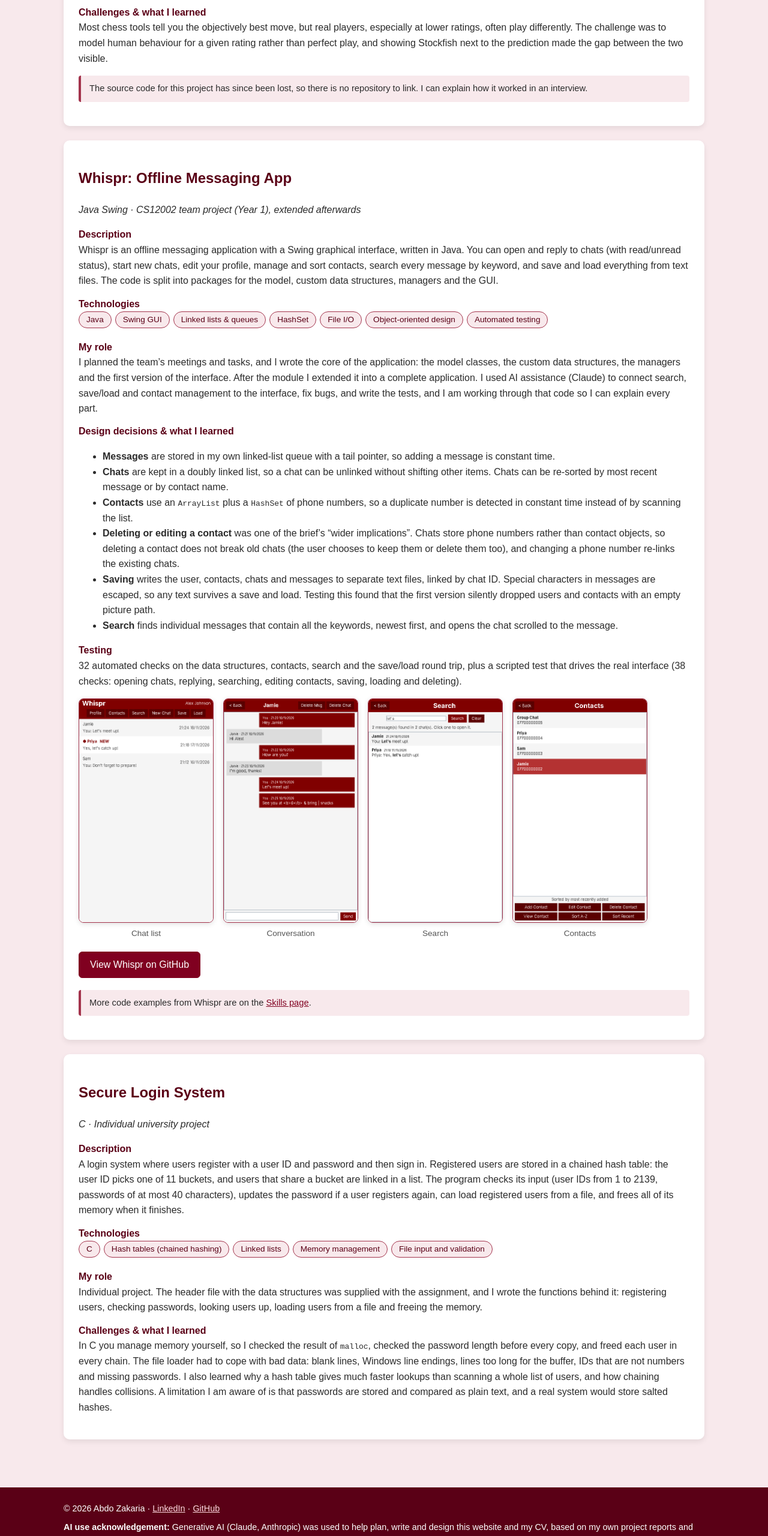
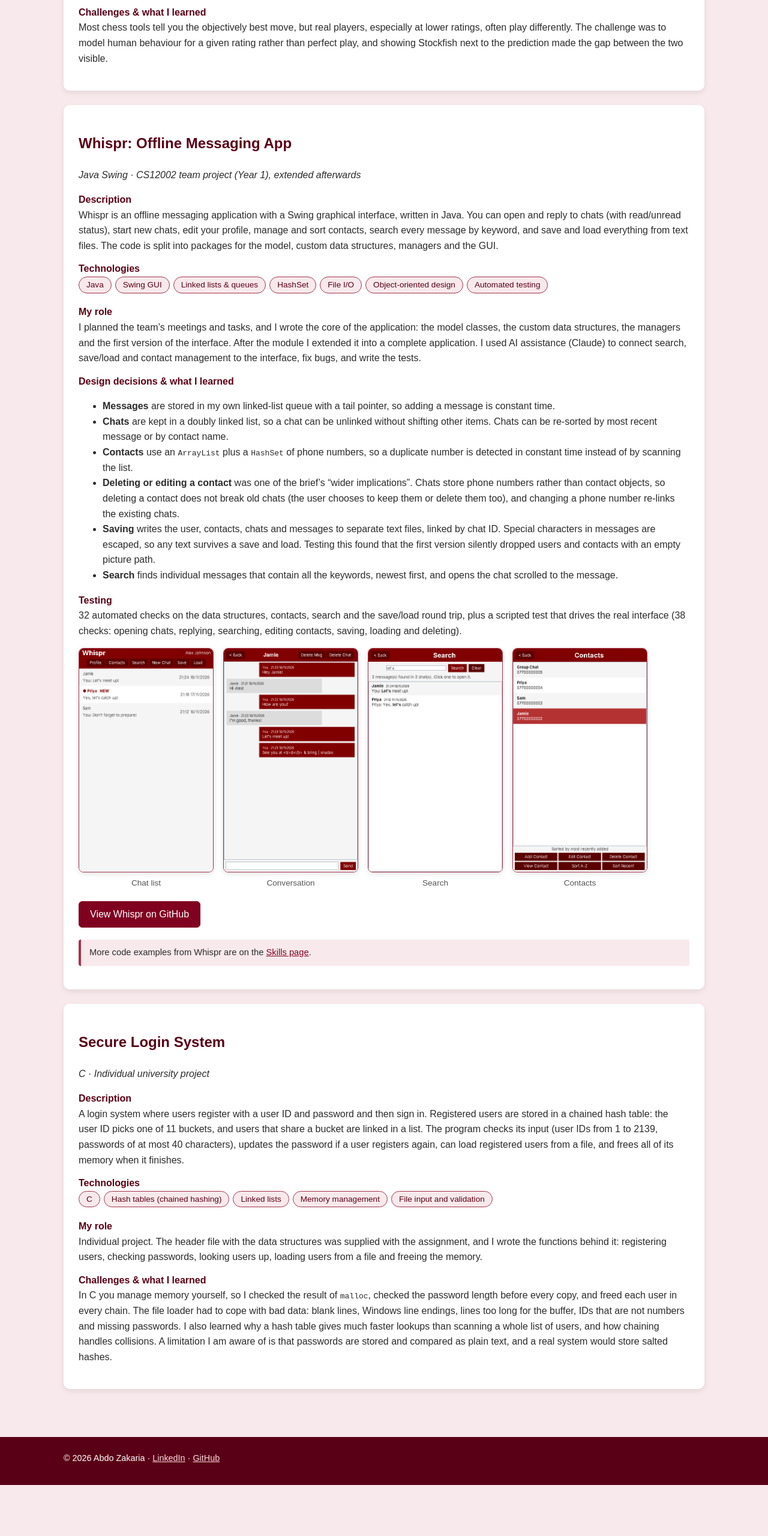
Before and after one commit to Abdoyoi/portfolio, a plain HTML site: page projects.html in a window 1280 px wide. Shown: the part 1780-4340 px from the top of the page at 60% size. After the commit the page ends 4255 px from the top, so only its background shows below. Drawn offline with Linux system fonts and the light colour scheme.

Commit message:
Update projects.html
Removed acknowledgment of AI assistance in website design.

```diff
--- a/projects.html
+++ b/projects.html
@@ -71,7 +71,6 @@
         <dd>Most chess tools tell you the objectively best move, but real players, especially at lower ratings, often play differently. The challenge was to model human behaviour for a given rating
         rather than perfect play, and showing Stockfish next to the prediction made the gap between the two visible.</dd>
       </dl>
-      <p class="note">The source code for this project has since been lost, so there is no repository to link. I can explain how it worked in an interview.</p>
     </section>
 
     <section id="messaging" aria-labelledby="p3">
@@ -85,7 +84,7 @@
         <dd><span class="tag">Java</span><span class="tag">Swing GUI</span><span class="tag">Linked lists &amp; queues</span><span class="tag">HashSet</span><span class="tag">File I/O</span><span class="tag">Object-oriented design</span><span class="tag">Automated testing</span></dd>
         <dt>My role</dt>
         <dd>I planned the team&rsquo;s meetings and tasks, and I wrote the core of the application: the model classes, the custom data structures, the managers and the first version of the interface.
-        After the module I extended it into a complete application. I used AI assistance (Claude) to connect search, save/load and contact management to the interface, fix bugs, and write the tests, and I am working through that code so I can explain every part.</dd>
+        After the module I extended it into a complete application. I used AI assistance (Claude) to connect search, save/load and contact management to the interface, fix bugs, and write the tests.</dd>
         <dt>Design decisions &amp; what I learned</dt>
         <dd>
           <ul>
@@ -133,9 +132,6 @@
     <div class="container small">
       <p class="mb-1">&copy; 2026 Abdo Zakaria &middot;
         <a href="https://www.linkedin.com/in/abdo-zakaria-60111644b">LinkedIn</a> &middot; <a href="https://github.com/Abdoyoi">GitHub</a></p>
-      <p class="mb-0"><strong>AI use acknowledgement:</strong> Generative AI (Claude, Anthropic) was used to help plan, write and
-        design this website and my CV, based on my own project reports and experience. I reviewed and edited the content and I am
-        responsible for its accuracy.</p>
     </div>
   </footer>
 </body>
```
